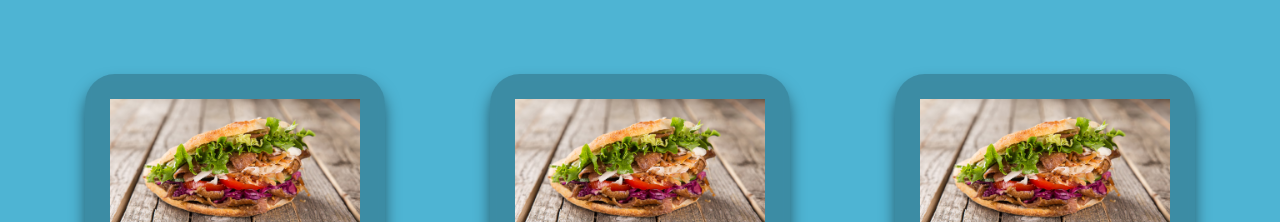
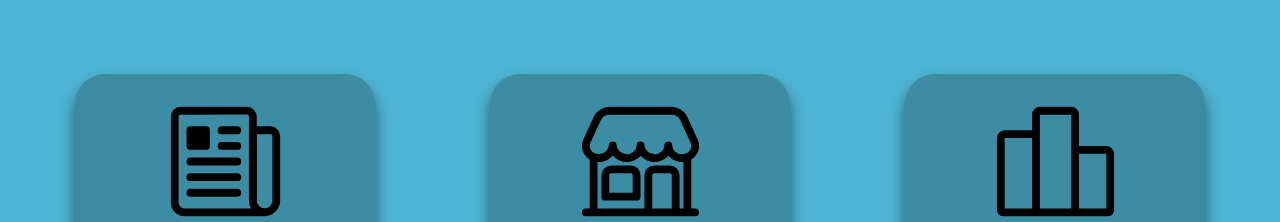
Before and after one commit to mateszadam/etterem, a website: page index.html in a window 1280 px wide. Shown: the part 300-522 px from the top of the page. Drawn offline with Linux system fonts and the light colour scheme.

Commit message:
MA menü kész

```diff
--- a/css/main.css
+++ b/css/main.css
@@ -65,9 +65,10 @@ ul {
     box-shadow: 0 10px 15px rgba(0, 0, 0, 0.5);
     background-color: #00000038;
     backdrop-filter: blur(5px);
+    transition: all 1s;
   }
   .nemuItem img{
-    width: 100%;
+    width: 50%;
   }
   .menu{
     width: 100%;
@@ -75,14 +76,21 @@ ul {
     flex-wrap: wrap;
     justify-content: space-evenly;
     align-items: center;
-    gap: 20px;
+    gap: 40px;
     margin-top: 20px;
 
   }
 .nemuItem h1{
     text-align: center;
 }
+.center{
+    text-align: center;
+}
   body {
     background: fixed;
     background-color: rgb(78, 180, 211);
   }
+  .nemuItem:hover{
+    transform: translateY(-20px);
+
+  }
--- a/index.html
+++ b/index.html
@@ -1,11 +1,13 @@
 <!DOCTYPE html>
 <html lang="en">
+
 <head>
     <meta charset="UTF-8">
     <meta name="viewport" content="width=device-width, initial-scale=1.0">
     <link rel="stylesheet" href="css/main.css">
     <title>Kebab'Zilla</title>
 </head>
+
 <body>
     <div class="header">
 
@@ -21,19 +23,29 @@
     <div class="menu">
         <a href="menu.html">
             <div class="nemuItem">
-            <img src="img/kepab.jpg" alt="">
+                <div class="center">
+                    <img src="img/newspaper-outline.svg" alt="">
+                </div>
                 <h1>Menü</h1>
             </div>
         </a>
         <a href="rendeles.html">
             <div class="nemuItem">
-            <img src="img/kepab.jpg" alt="">
+                <div class="center">
+
+                    <img src="img/storefront-outline.svg" alt="">
+                </div>
+
                 <h1>Rendelés</h1>
             </div>
         </a>
         <a href="ertekeles.html">
-        <div class="nemuItem" >
-            <img src="img/kepab.jpg" alt="">
+            <div class="nemuItem">
+                <div class="center">
+
+                    <img src="img/podium-outline.svg" alt="">
+                </div>
+
                 <h1>Értékelés</h1>
             </div>
         </a>
```
Also changed, not shown: img/newspaper-outline.svg (added), img/podium-outline.svg (added), img/reader-outline.svg (added), img/storefront-outline.svg (added). Lines whose indentation alone changed are shown as unchanged.
